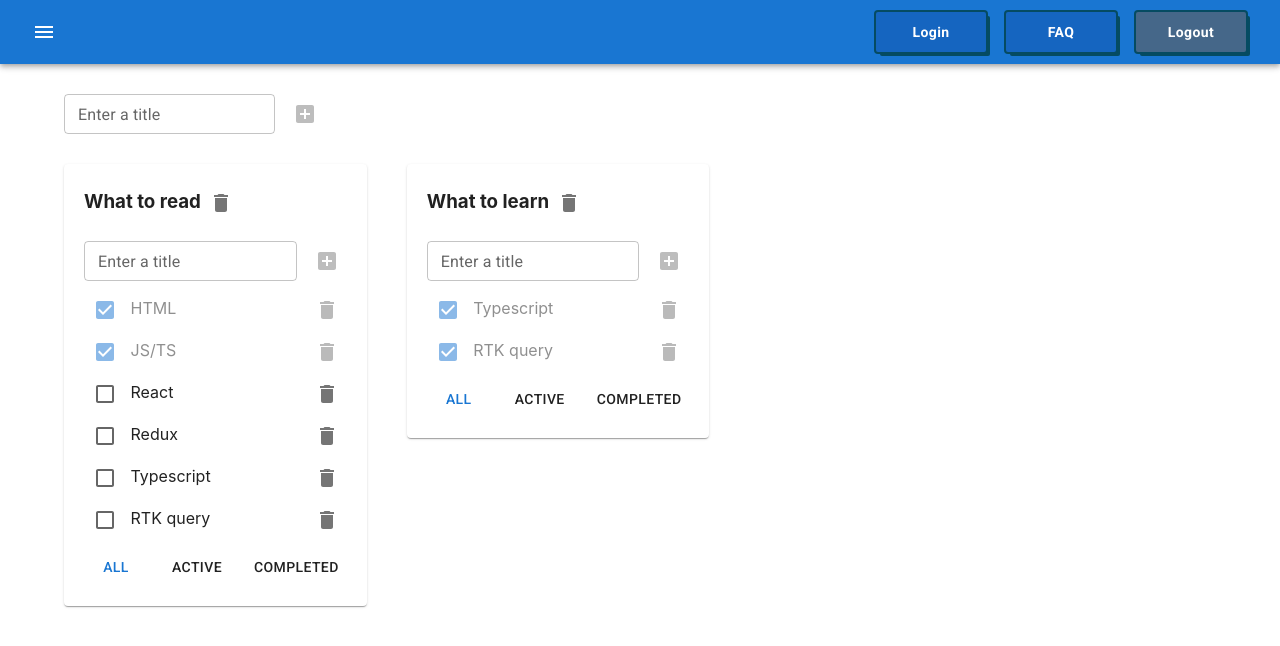
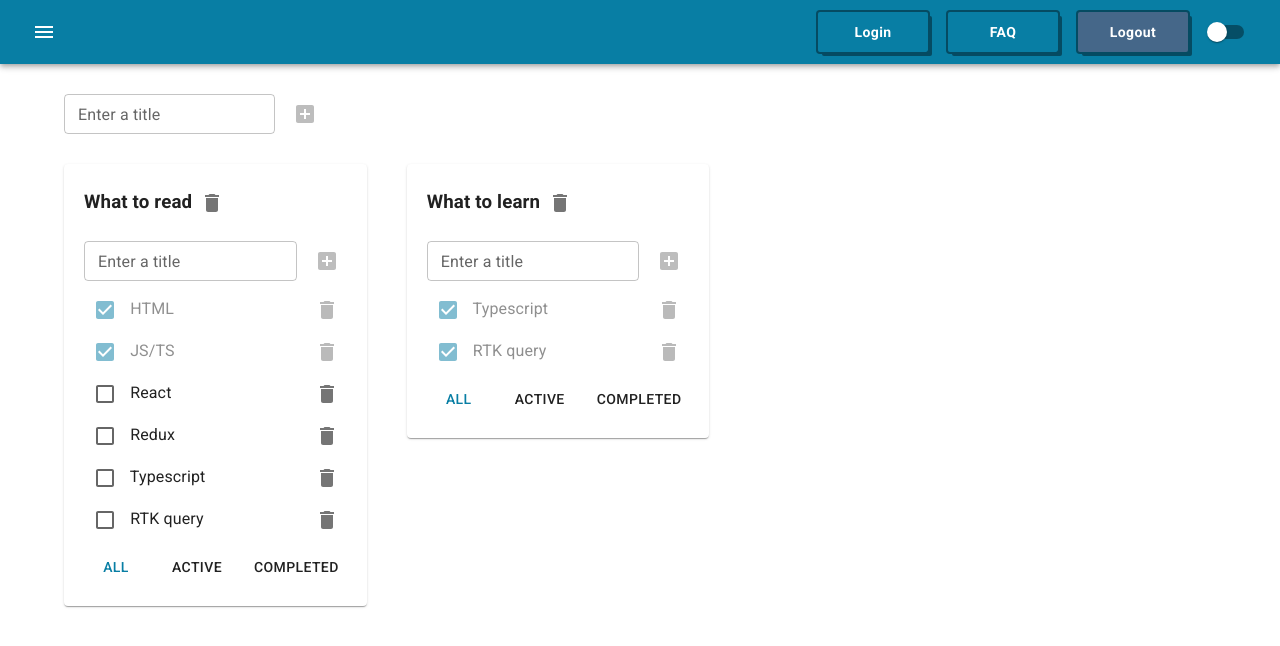
Before and after one commit to 0lgaP1/todolist, a React (Create React App) app in the folder 1-todolist/: page / in a window 1280 px wide. Shown: the top 646 px of the page. Built offline with nearby package versions, Linux system fonts and the light colour scheme.

Commit message:
ÑÐTheme switcher  by CssBaseline

```diff
--- a/1-todolist/src/App.tsx
+++ b/1-todolist/src/App.tsx
@@ -3,7 +3,18 @@ import './App.css';
 import {Todolist} from "./Todolist";
 import {v1} from "uuid";
 import {AddItemForm} from "./AddItemForm";
-import {AppBar, Button, Container, Grid, Paper, Toolbar} from "@mui/material";
+import {
+    AppBar,
+    Button,
+    Container,
+    createTheme,
+    CssBaseline,
+    Grid,
+    Paper,
+    Switch,
+    ThemeProvider,
+    Toolbar
+} from "@mui/material";
 import IconButton from "@mui/material/IconButton";
 import MenuIcon from '@mui/icons-material/Menu'
 import {filterButtonsContainerSx} from "./Todolist.styles";
@@ -126,22 +137,44 @@ function App() {
         })
     }
 
+    type ThemeMode = 'dark' | 'light'
+    const [themeMode, setThemeMode] = useState<ThemeMode>('light')
+    const theme = createTheme({
+        palette: {
+            mode: themeMode === 'light' ? 'light' : 'dark',
+            primary: {
+                main: '#087EA4',
+            },
+
+            secondary: {
+                main: 'rgba(32,56,238,0.55)'
+            }
+        }
+    })
+
+    const changeModeHandler = () => {
+        setThemeMode(themeMode == 'light' ? 'dark' : 'light')
+    }
+
     return (
+    <ThemeProvider theme={theme}>
+        <CssBaseline/>
         <div>
-            <AppBar position="static" sx={{ mb: '30px' }}>
-                <Toolbar sx={{ display: 'flex', justifyContent: 'space-between' }}>
+            <AppBar position="static" sx={{mb: '30px'}}>
+                <Toolbar sx={{display: 'flex', justifyContent: 'space-between'}}>
                     <IconButton color="inherit">
                         <MenuIcon/>
                     </IconButton>
                     <div>
-                    <MenuButton >Login</MenuButton>
-                    <MenuButton >FAQ</MenuButton>
-                    <MenuButton background={'#456789'}>Logout</MenuButton>
+                        <MenuButton>Login</MenuButton>
+                        <MenuButton>FAQ</MenuButton>
+                        <MenuButton background={'#456789'}>Logout</MenuButton>
+                        <Switch color={'default'} onChange={changeModeHandler}/>
                     </div>
                 </Toolbar>
             </AppBar>
             <Container fixed>
-                <Grid container sx={{ mb: '30px' }}>
+                <Grid container sx={{mb: '30px'}}>
                     <AddItemForm addItem={addTodolist}/>
                 </Grid>
                 <Grid container spacing={5}>
@@ -156,7 +189,7 @@ function App() {
                         }
 
                         return <Grid item>
-                            <Paper sx={{ p: '0 20px 20px 20px' }} >
+                            <Paper sx={{p: '0 20px 20px 20px'}}>
                                 <Todolist
                                     key={tl.id}
                                     todolistId={tl.id}
@@ -176,7 +209,9 @@ function App() {
                 </Grid>
             </Container>
         </div>
-    );
+    </ThemeProvider>
+)
+    ;
 }
 
 export default App;
--- a/1-todolist/src/MenuButton.tsx
+++ b/1-todolist/src/MenuButton.tsx
@@ -14,5 +14,5 @@ export const MenuButton = styled(Button)<MenuButtonProps>( ({background}) => ({
     margin: '0 10px',
     padding: '8px 24px',
     color: '#ffffff',
-    background: background || '#1565c0',
+    background: background || `{$theme.primary}`,
 }))
--- a/1-todolist/src/Todolist.tsx
+++ b/1-todolist/src/Todolist.tsx
@@ -113,7 +113,7 @@ export function Todolist(props: TodoListPropsType) {
                     title={'Completed'}
                     onClick={onCompletedClickHandler}
                     variant="text"
-                    color={props.filter === "completed" ? "primary" : "inherit"}/>
+                    color={props.filter === "completed" ? "secondary" : "inherit"}/>
             </Box>
         </div>
     )
```
